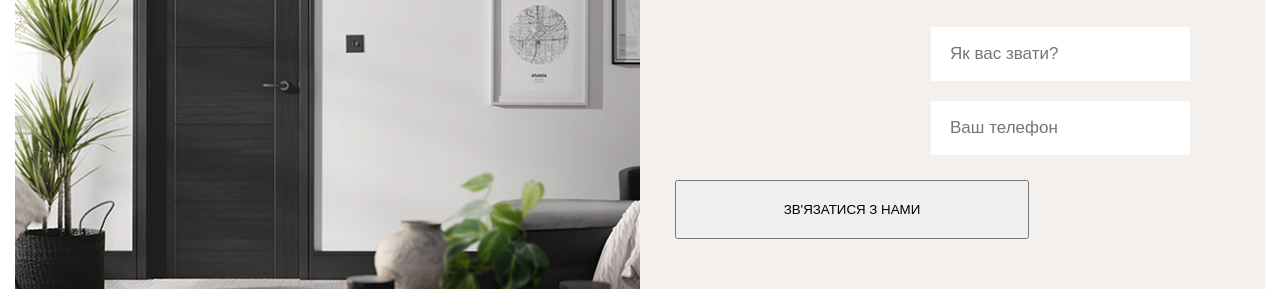
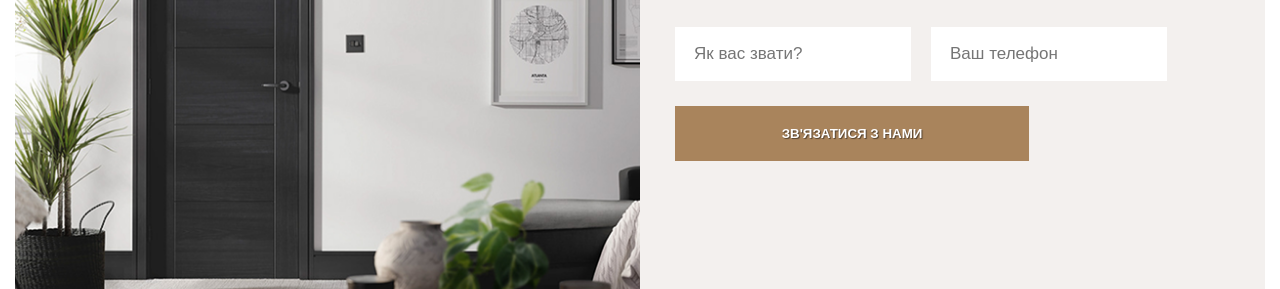
Before and after one commit to Kamikadze57/G-G-Wood-Fabric, a website built with Parcel: page src/index.html in a window 1280 px wide. Shown: the part 3061-3350 px from the top of the page. Built offline with nearby package versions, Linux system fonts and the light colour scheme.

Commit message:
fix help section in index

```diff
--- a/src/index.html
+++ b/src/index.html
@@ -156,13 +156,13 @@
               телефону!
             </p>
             <form class="help__form">
-              <label for="name" class="help__label"></label>
-              <input type="text" id="name" name="name" placeholder="Як вас звати?" required class="help__input" />
-              <label for="phone" class="help__label"></label>
-              <input type="tel" id="phone" name="phone" placeholder="Ваш телефон" required class="help__input" />
-              <button type="submit" class="help__btn">
-                ЗВ'ЯЗАТИСЯ З НАМИ
-              </button>
+              <label class="help__label">
+                <input type="text" id="name" placeholder="Як вас звати?" required class="help__input" />
+              </label>
+              <label class="help__label">
+                <input type="tel" id="phone" placeholder="Ваш телефон" required class="help__input" />
+              </label>
+              <button type="submit" class="help__btn button">ЗВ'ЯЗАТИСЯ З НАМИ</button>
             </form>
           </div>
         </div>
```
